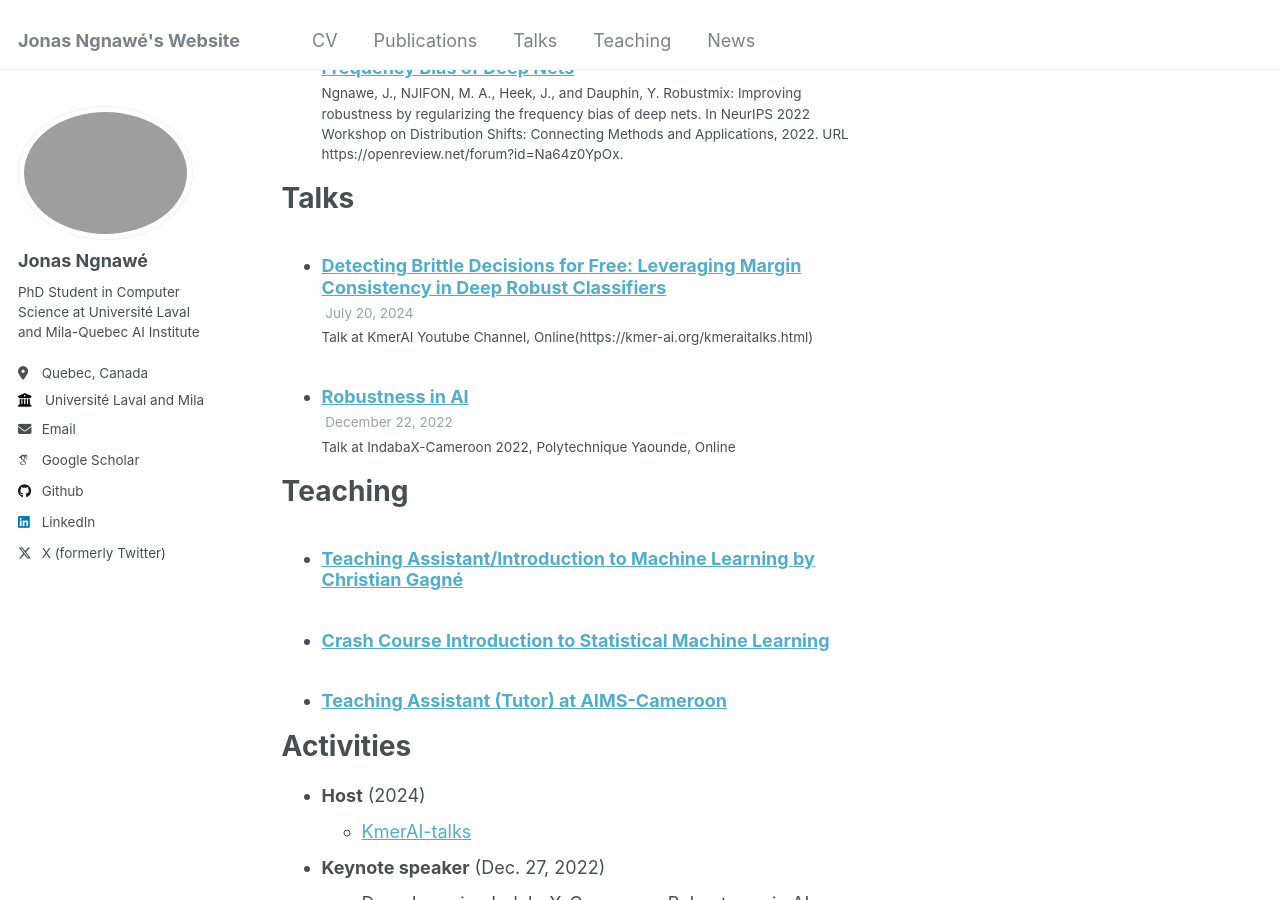
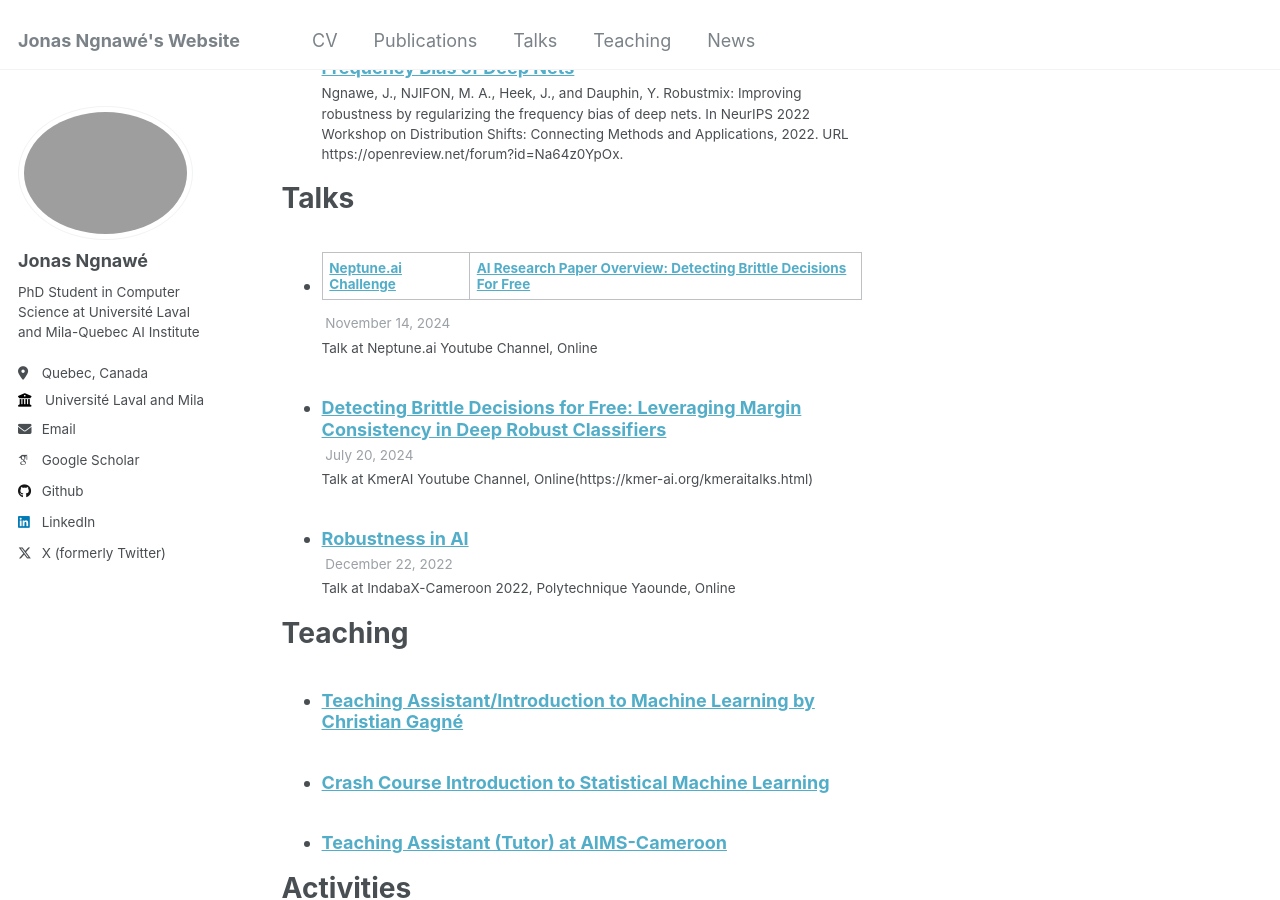
Before and after one commit to ngnawejonas/ngnawejonas.github.io, a Jekyll site: the page built from _pages/cv.md, in a window 1280 px wide and 900 px high, scrolled down 2223 px. Built offline with Jekyll 4.4.1, drawn with Linux system fonts in a browser that asks for light colours; some web fonts are replaced; some of the changed text lies outside the part shown.

Commit message:
news update

```diff
--- /dev/null
+++ b/_talks/2024-11-14-talk-3.md
@@ -0,0 +1,11 @@
+---
+title: "Neptune.ai Challenge| AI Research Paper Overview: Detecting Brittle Decisions For Free"
+collection: talks
+type: "Talk"
+permalink: /talks/2024-11-14-talk-3
+venue: "Neptune.ai Youtube Channel"
+date: 2024-11-14
+location: "Online"
+---
+
+[Video Link](https://youtu.be/bZ-m1lOOS70)
```
Also changed, not shown: _pages/about.md (+5 -0 lines), _pages/cv.md (+2 -2 lines), _talks/2024-07-20-talk-2.md (+1 -1 lines).
